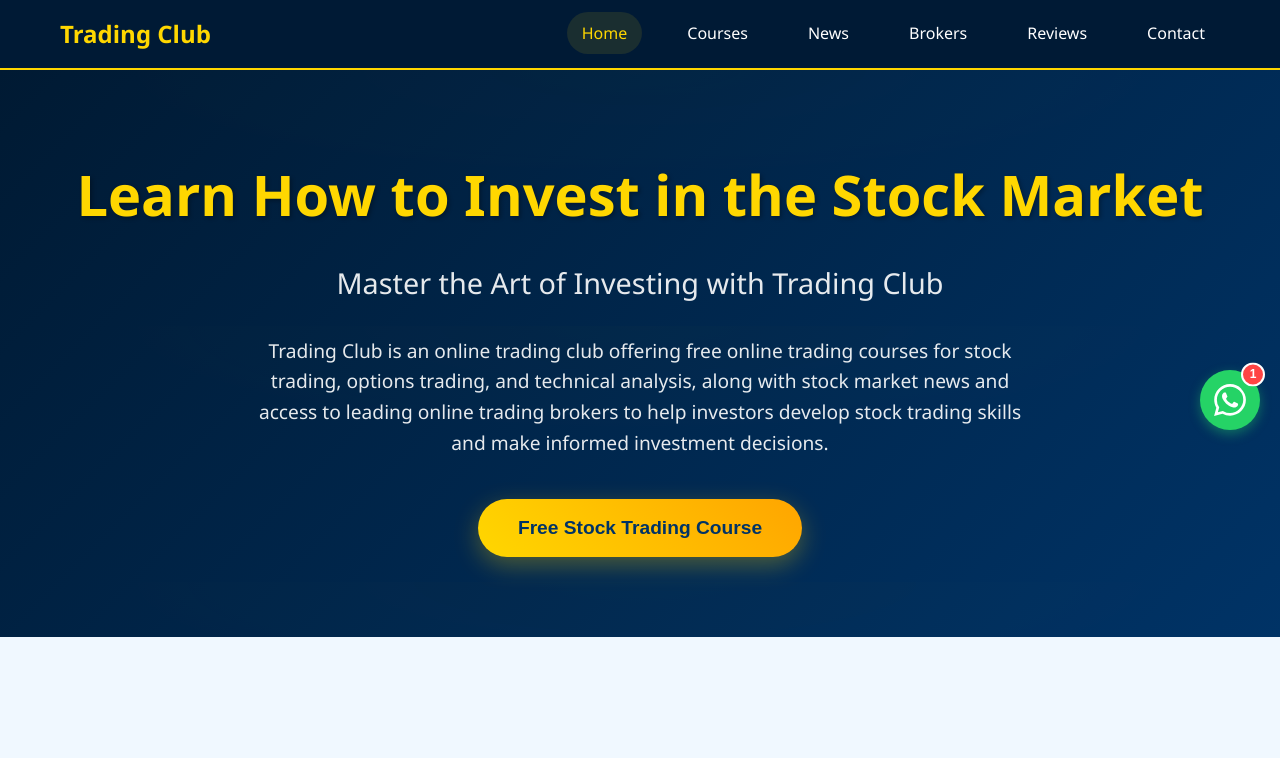
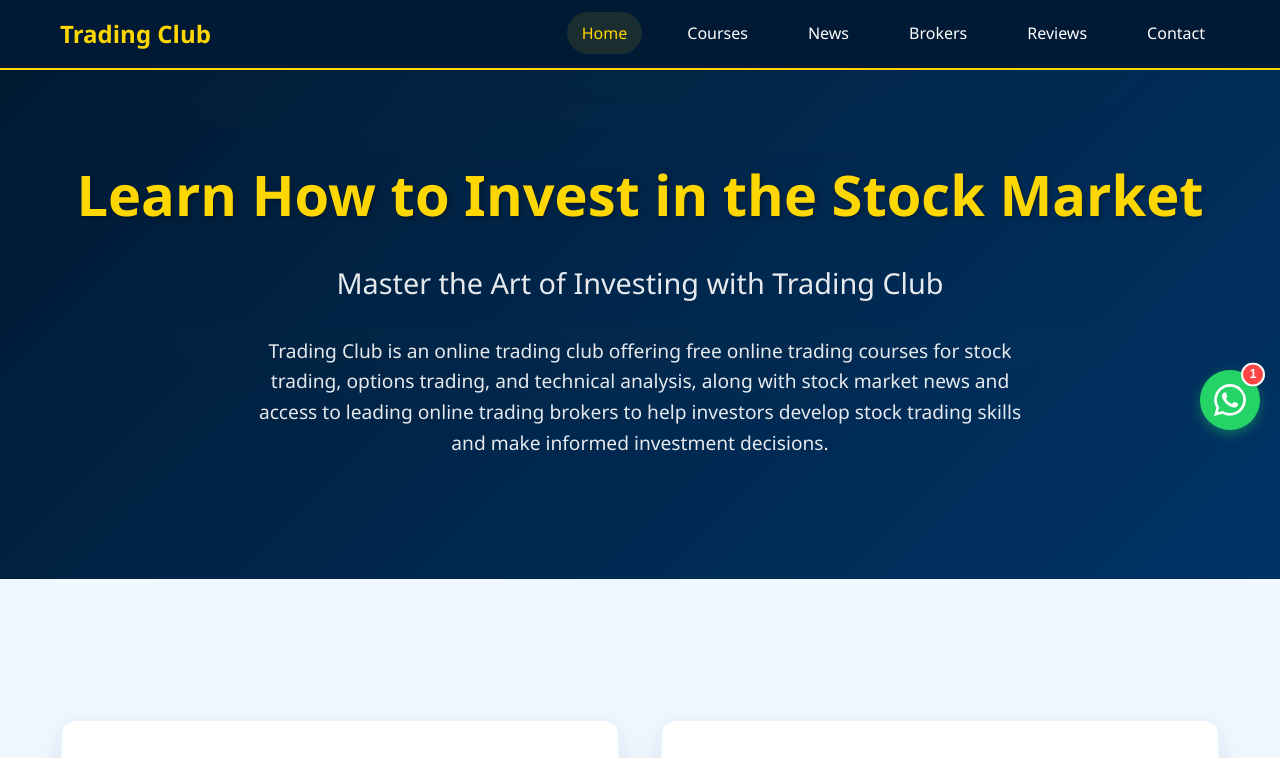
Before and after one commit to DKM7823dc/ty923cd.site, a plain HTML site: page ma2/index.html in a window 1280 px wide. Shown: the top 758 px of the page. Drawn offline with Linux system fonts and the light colour scheme.

Commit message:
Update index.html

```diff
--- a/ma2/index.html
+++ b/ma2/index.html
@@ -543,7 +543,7 @@
             <h1>Learn How to Invest in the Stock Market</h1>
             <h2>Master the Art of Investing with Trading Club</h2>
             <p>Trading Club is an online trading club offering free online trading courses for stock trading, options trading, and technical analysis, along with stock market news and access to leading online trading brokers to help investors develop stock trading skills and make informed investment decisions.</p>
-            <button class="cta-button" onclick="k2()">Free Stock Trading Course</button>
+           <!-- <button class="cta-button" onclick="k2()">Free Stock Trading Course</button>-->
         </div>
     </section>
 
```
